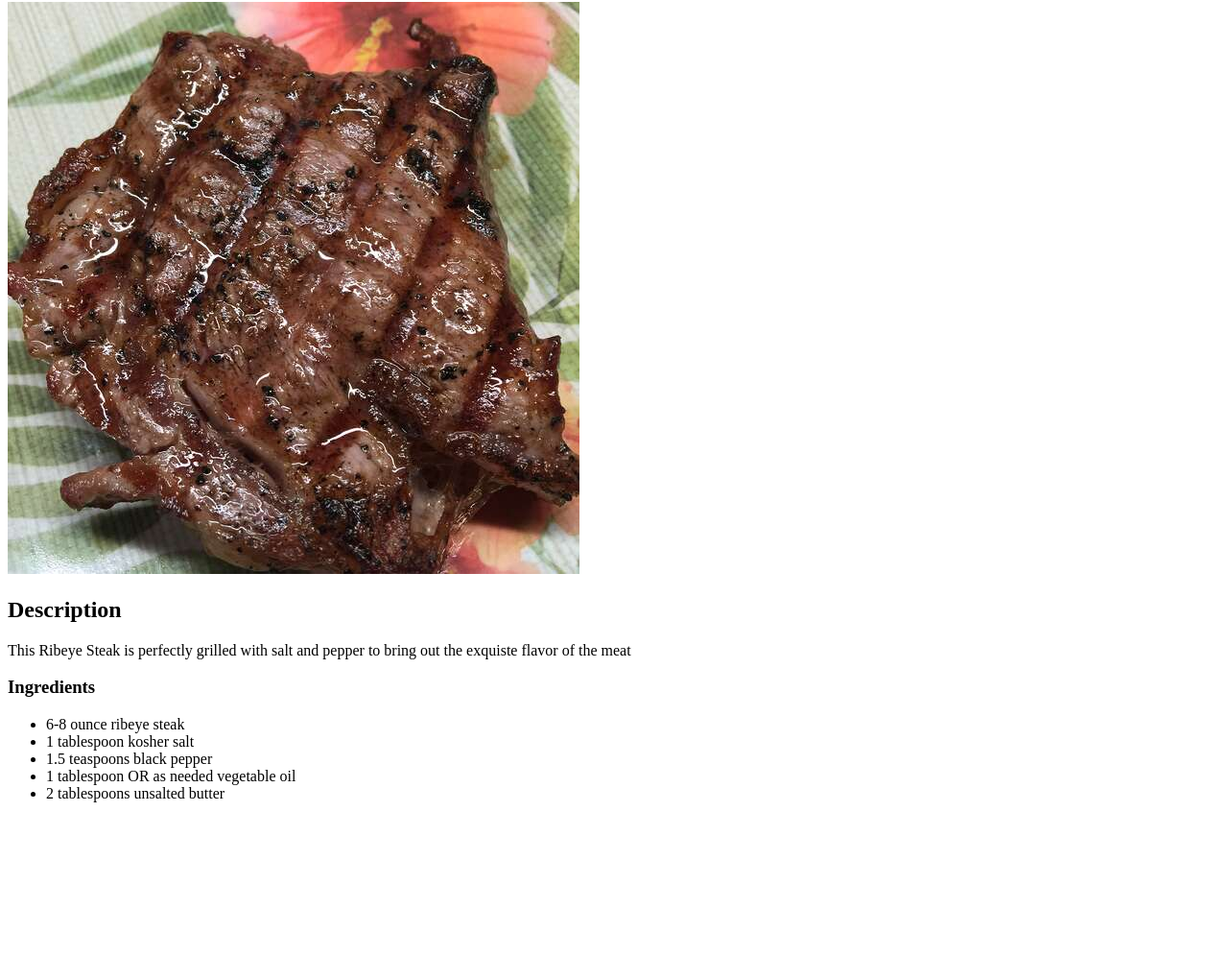
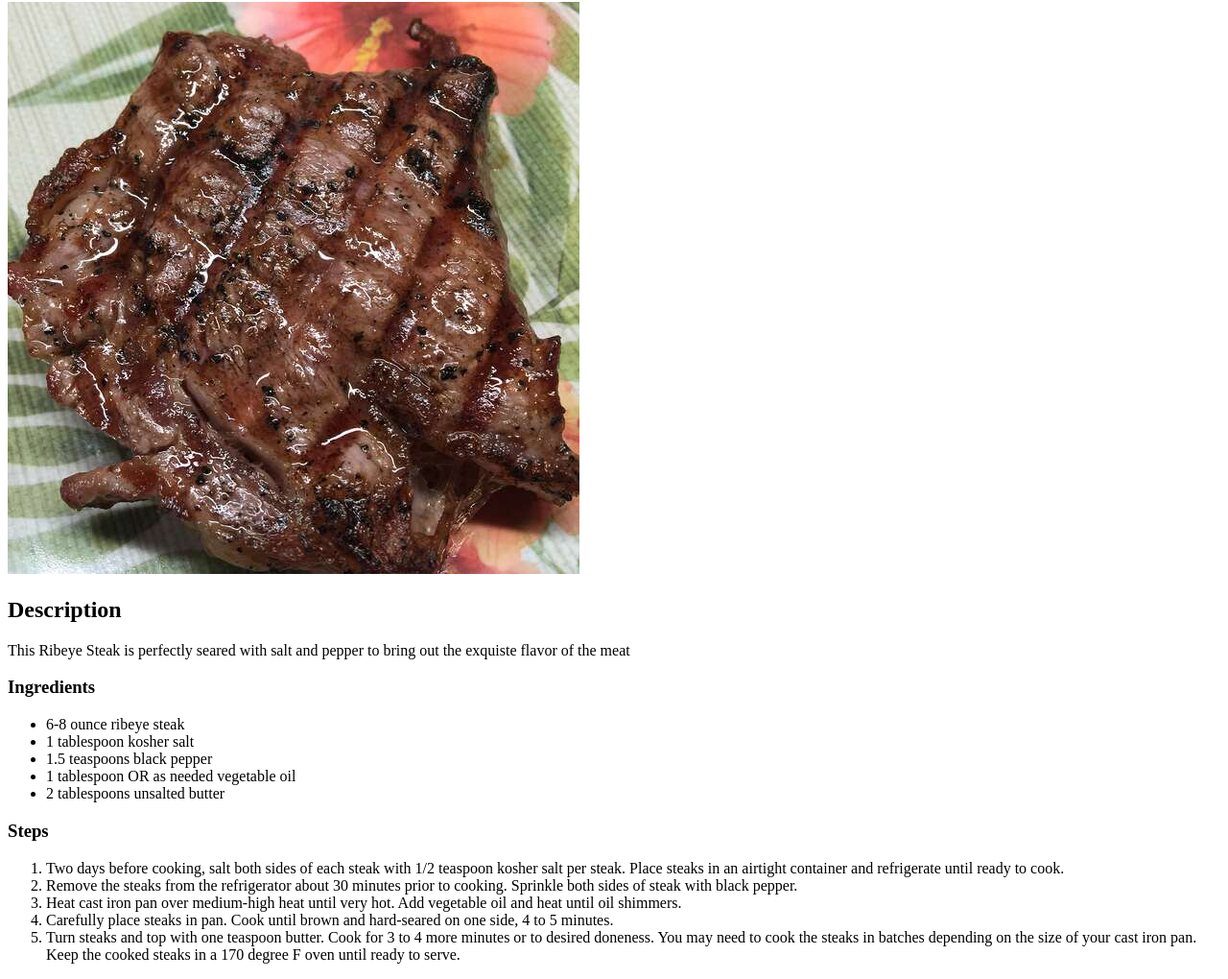
Before and after one commit to Snizze/odin-recipes, a plain HTML site: page recipes/ribeye_steak.html in a window 1280 px wide. Shown: the part 78-1098 px from the top of the page at 96% size. Before the commit the page ends 930 px from the top, so only its background shows below. Drawn offline with Linux system fonts and the light colour scheme.

Commit message:
Finished updating ribeye_steak page

```diff
--- a/recipes/ribeye_steak.html
+++ b/recipes/ribeye_steak.html
@@ -10,7 +10,7 @@
     <h1>Salt & Pepper Ribeye Steak Recipe</h1>
     <img src="ribeye.jpeg">
     <h2>Description</h2>
-    <p>This Ribeye Steak is perfectly grilled with salt and pepper to bring out the exquiste flavor of the meat</p>
+    <p>This Ribeye Steak is perfectly seared with salt and pepper to bring out the exquiste flavor of the meat</p>
     <h3>Ingredients</h3>
     <ul>
         <li>6-8 ounce ribeye steak</li>
@@ -19,5 +19,15 @@
         <li>1 tablespoon OR as needed vegetable oil</li>
         <li>2 tablespoons unsalted butter</li>
     </ul>
+    <h3>Steps</h3>
+    <ol>
+        <li>Two days before cooking, salt both sides of each steak with 1/2 teaspoon kosher salt per steak.
+            Place steaks in an airtight container and refrigerate until ready to cook.</li>
+        <li>Remove the steaks from the refrigerator about 30 minutes prior to cooking. Sprinkle both sides of steak with black pepper.</li>
+        <li>Heat cast iron pan over medium-high heat until very hot. Add vegetable oil and heat until oil shimmers.</li>
+        <li>Carefully place steaks in pan. Cook until brown and hard-seared on one side, 4 to 5 minutes.</li>
+        <li>Turn steaks and top with one teaspoon butter. Cook for 3 to 4 more minutes or to desired doneness.
+            You may need to cook the steaks in batches depending on the size of your cast iron pan. Keep the cooked steaks in a 170 degree F oven until ready to serve.</li>
+    </ol>
 </body>
 </html>
```
